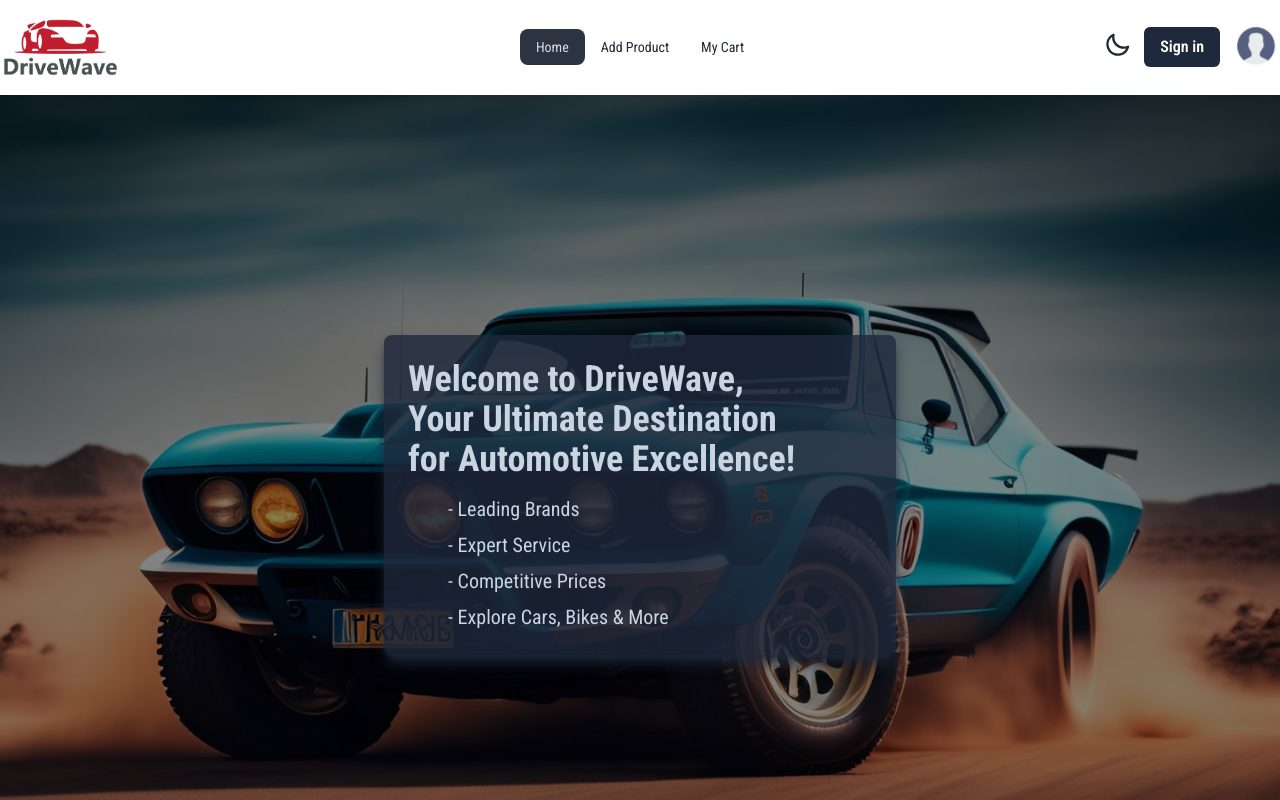
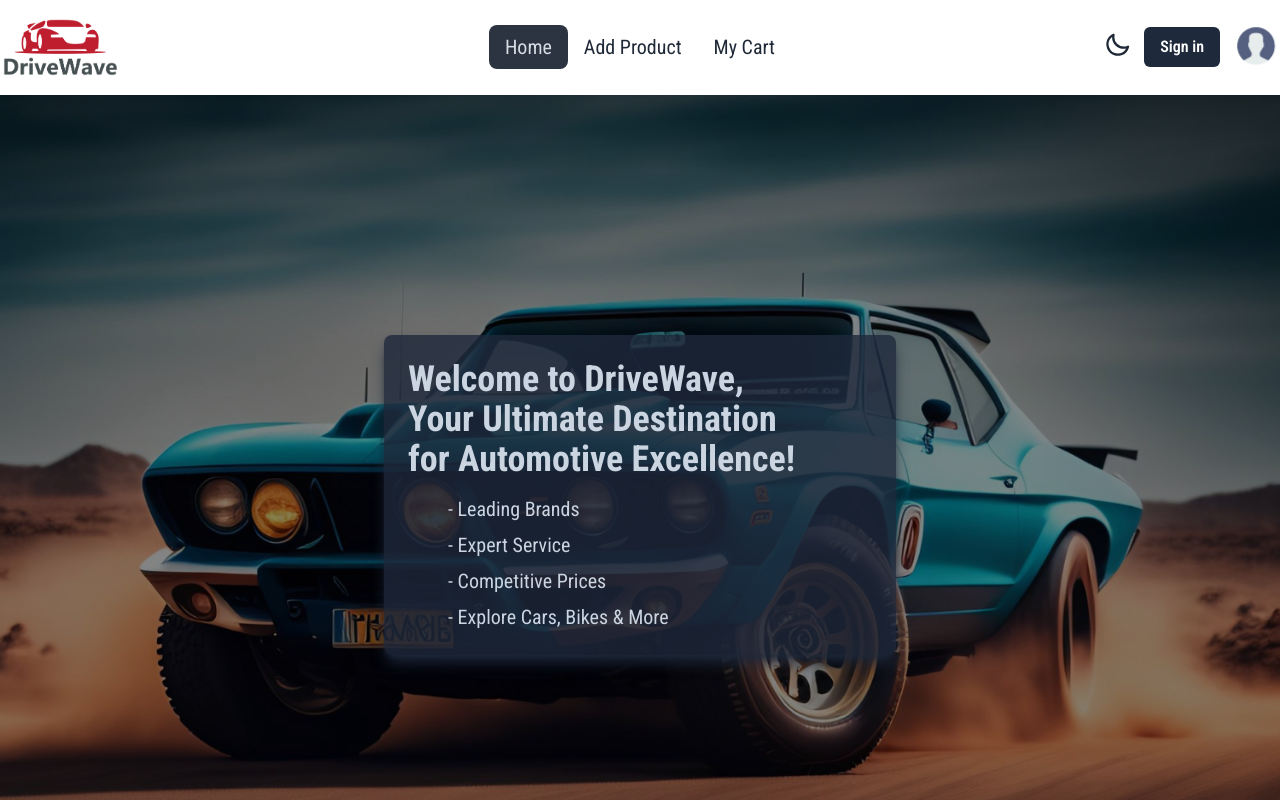
Before and after one commit to brcshakil1/assignment-10-drive-wave-client, a React (Vite) app: page / in a window 1280 px wide. Shown: the top 800 px of the page. Built offline with nearby package versions, Linux system fonts and the light colour scheme; no server answers.

Commit message:
increase navbar font size

```diff
--- a/src/components/Navbar/Navbar.jsx
+++ b/src/components/Navbar/Navbar.jsx
@@ -23,13 +23,13 @@ const Navbar = () => {
 
   const navLinks = (
     <>
-      <li>
+      <li className="text-xl">
         <NavLink to="/">Home</NavLink>
       </li>
-      <li>
+      <li className="text-xl">
         <NavLink to="/addProduct">Add Product</NavLink>
       </li>
-      <li>
+      <li className="text-xl">
         <NavLink to="/myCart">My Cart</NavLink>
       </li>
     </>
```
